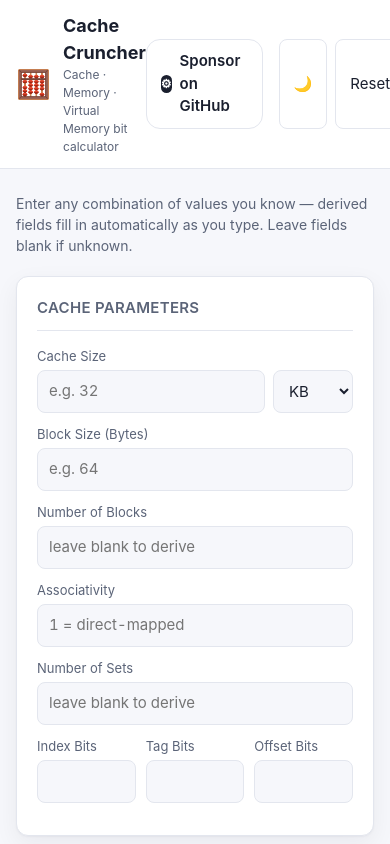
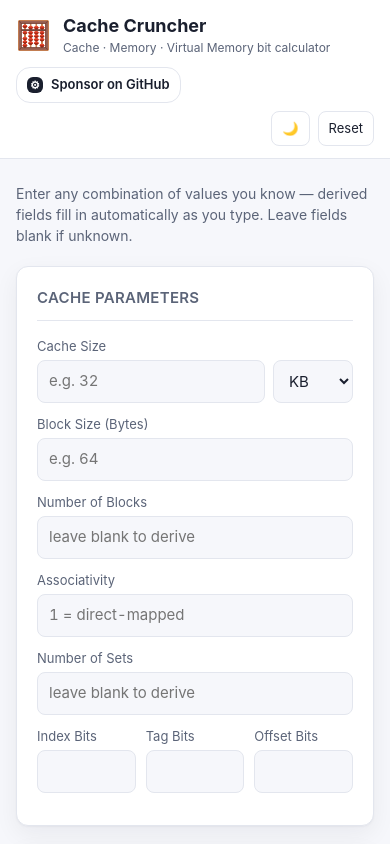
Before and after one commit to itswheeler/cachecruncher, a website: page public/index.html in a window 390 px wide. Shown: the top 844 px of the page. Drawn offline with Linux system fonts and the light colour scheme.

Commit message:
Improve mobile header button sizing

```diff
--- a/public/styles.css
+++ b/public/styles.css
@@ -147,7 +147,44 @@ button.full { width: 100%; }
 
 @media (max-width: 760px) {
   .grid { grid-template-columns: 1fr; }
-  .topbar { padding: 12px 16px; }
+  .topbar {
+    padding: 12px 16px;
+    flex-wrap: wrap;
+    align-items: flex-start;
+    gap: 10px;
+  }
+  .actions {
+    display: flex;
+    flex-wrap: wrap;
+    justify-content: flex-end;
+    gap: 8px;
+    width: 100%;
+  }
+  .actions > * {
+    min-width: 0;
+  }
+  .github-sponsor-btn,
+  .linkedin-btn,
+  button.ghost,
+  button,
+  .bmc-button-container {
+    font-size: 13px;
+  }
+  .github-sponsor-btn,
+  .linkedin-btn,
+  button.ghost,
+  button {
+    padding: 7px 10px;
+  }
+  .github-sponsor-btn .github-icon {
+    width: 16px;
+    height: 16px;
+    font-size: 11px;
+  }
+  .bmc-button-container {
+    flex: 1 1 auto;
+    min-width: 140px;
+  }
   .container { padding: 0 16px 32px; }
 }
 
```
